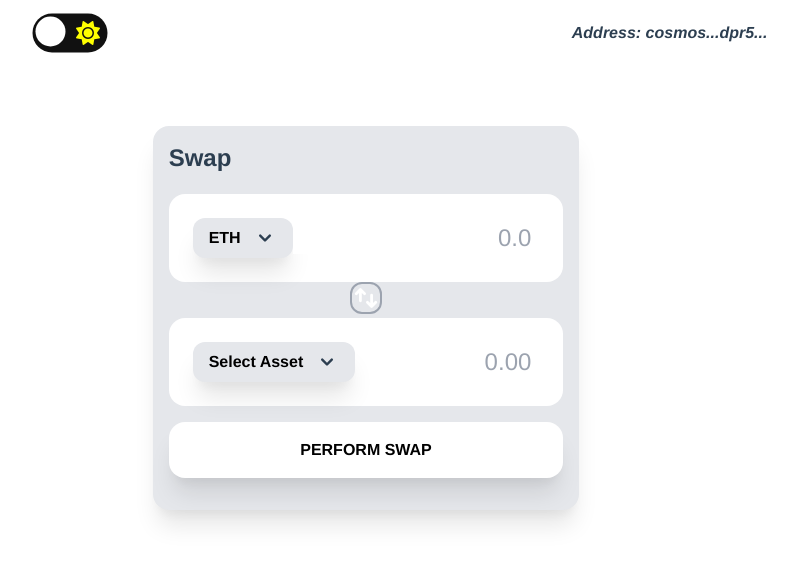
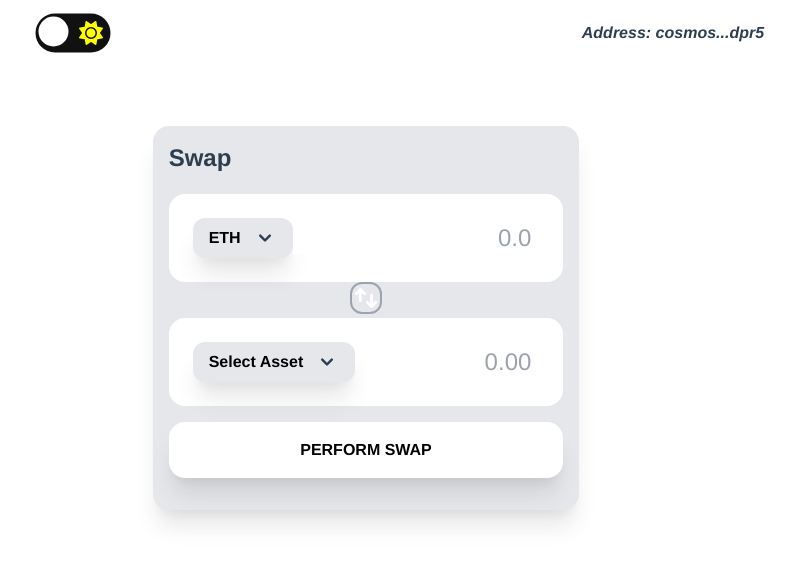
Before and after one commit to sammieeblaque/emeris-frontend, a Vue app: page / in a window 1280 px wide. Shown: the top 564 px of the page, without its empty margins (274-1071 px from the left). Built offline with nearby package versions, Linux system fonts and the light colour scheme.

Commit message:
fix: fixed address shortening and layout

```diff
--- a/src/components/Address.vue
+++ b/src/components/Address.vue
@@ -30,7 +30,7 @@ export default {
       if (text !== undefined) {
         first = text.substring(0, 6);
         end = text.substring(text.length, text.length - 4);
-        const full = `${first}...${end}...`;
+        const full = `${first}...${end}`;
         return full;
       }
     },
--- a/src/views/Layout.vue
+++ b/src/views/Layout.vue
@@ -28,7 +28,7 @@ import FromTokenModal from "../components/TokenModals/FromTokenModal.vue";
 import ToTokenModal from "../components/TokenModals/ToTokenModal.vue";
 import ToggleButton from "../components/ToggleButton.vue";
 export default {
-  name: "App",
+  name: "Layout",
   components: {
     Address,
     SwapCard,
```
